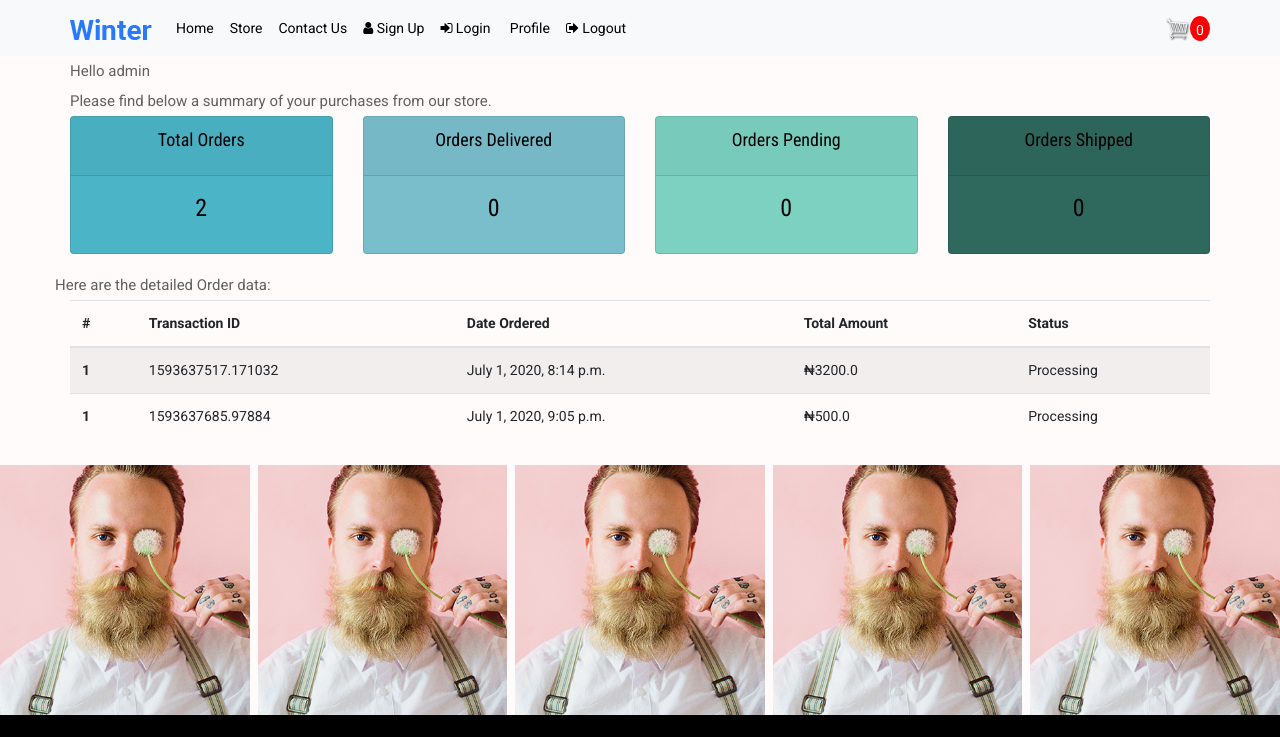
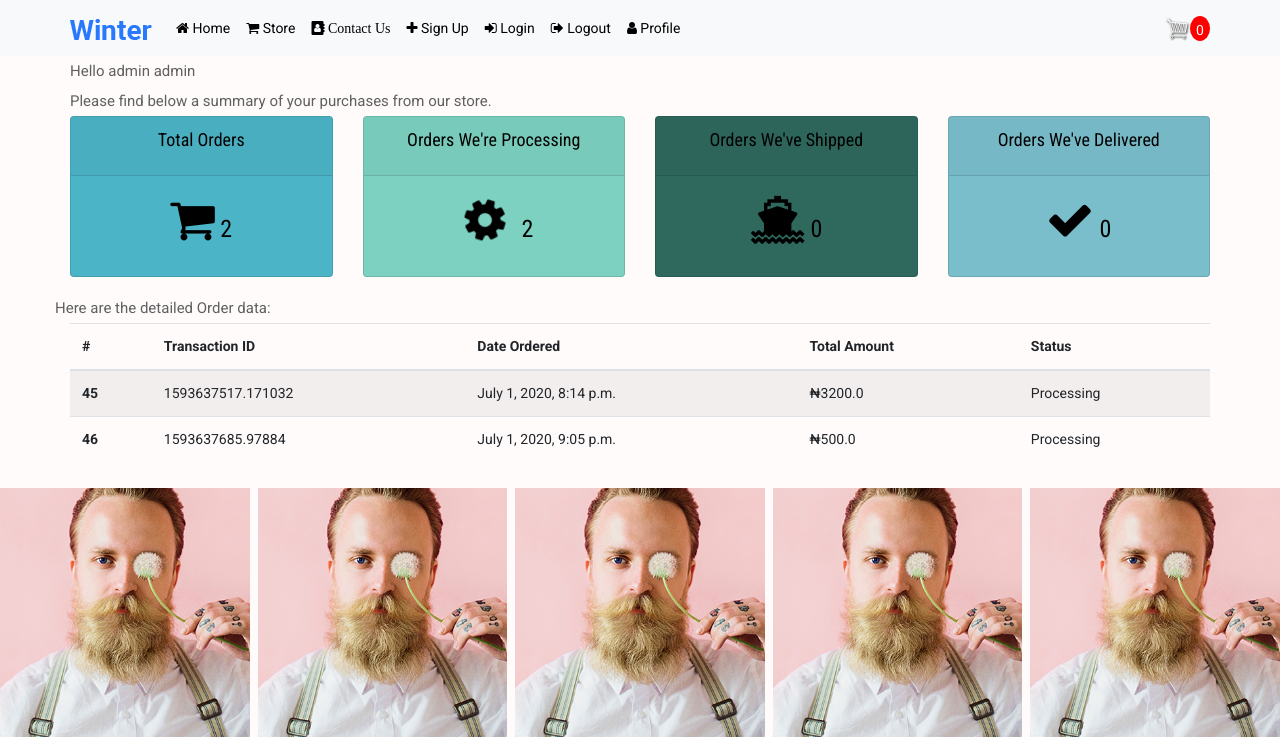
Before and after one commit to unyime1/django-ecommerce-project, a Django app: page /profile/ in a window 1280 px wide. Shown: the top 737 px of the page. Run offline with Django 3.2, Linux system fonts and the light colour scheme; a user stored in the database is signed in; data comes from the database, SQL or seed files in the repository; both versions use the stored data as it was after the commit; parts of the project's set-up code (start-up, migrations or seed data) failed here and were passed over; some libraries are stand-ins or nearby versions.

Commit message:
added fontawesome icons and animations to dashboard

```diff
--- a/stores/models.py
+++ b/stores/models.py
@@ -28,7 +28,7 @@ class Order(models.Model):
     """this model handles the customer orders"""
 
     STATUS = (
-        ('Pending', 'Pending'),
+        ('Processing', 'Processing'),
         ('Shipped', 'Shipped'),
         ('Delivered', 'Delivered'),
     )
@@ -36,7 +36,7 @@ class Order(models.Model):
     customer = models.ForeignKey(Customer, null=True, blank=True, on_delete=models.SET_NULL)
     date_ordered = models.DateTimeField(auto_now_add=True)
     complete = models.BooleanField(default=False, null=True, blank=False)
-    status = models.CharField(max_length=200, null=True, blank=True, choices=STATUS, default='Pending')
+    status = models.CharField(max_length=200, null=True, blank=True, choices=STATUS, default='Processing')
     transaction_id = models.CharField(max_length=200, null=True)
 
     def __str__(self):
@@ -78,6 +78,8 @@ class Order(models.Model):
 
 
 
+
+
 class OrderItem(models.Model):
     """this model handles the datails of a particular item to be purchased"""
     product = models.ForeignKey(Product, null=True, blank=True, on_delete=models.SET_NULL)
--- a/stores/templates/stores/navbar.html
+++ b/stores/templates/stores/navbar.html
@@ -13,28 +13,29 @@
             <div class="collapse navbar-collapse order-3 order-lg-2" id="links">
                 <ul class="navbar-nav mr-auto">
                     <li class="nav-item active">
-                        <a class="nav-link nav-item" href="{% url 'home' %}">Home</a>
+                        <a class="nav-link nav-item" href="{% url 'home' %}"><span class="fa fa-home"></span> Home</a>
                     </li>
                     <li class="nav-item">
-                        <a class="nav-link nav-item" href="{% url 'store' %}">Store</a>
+                        <a class="nav-link nav-item" href="{% url 'store' %}"><span class="fa fa-shopping-cart"></span> Store</a>
                     </li>
                     <li class="nav-item">
-                        <a class="nav-link nav-item" href="{% url 'contact' %}"><span>Contact Us</span></a>
+                        <a class="nav-link nav-item" href="{% url 'contact' %}"><span class="fa fa-address-book"> Contact Us</span></a>
                     </li>
                     <li class="nav-item">
-                        <a class="nav-link nav-item" href="{% url 'register' %}"><span class="fa fa-user"></span> Sign Up</a>
+                        <a class="nav-link nav-item" href="{% url 'register' %}"><span class="fa fa-plus"></span> Sign Up</a>
                     </li>
                     <li class="nav-item">
                         <a class="nav-link nav-item" href="{% url 'login' %}"><span class="fa fa-sign-in"></span> Login</a>
                     </li>
 
                     {% if request.user.is_authenticated %}
+
                     <li class="nav-item">
-                        <a class="nav-link nav-item" href="{% url 'profile' %}"><span class="fa fa-profile"></span> Profile</a>
+                        <a class="nav-link nav-item" href="{% url 'logout' %}"><span class="fa fa-sign-out"></span> Logout</a>
                     </li>
 
                     <li class="nav-item">
-                        <a class="nav-link nav-item" href="{% url 'logout' %}"><span class="fa fa-sign-out"></span> Logout</a>
+                        <a class="nav-link nav-item" href="{% url 'profile' %}"><span class="fa fa-user"></span> Profile</a>
                     </li>
                     {% endif %}
 
--- a/users/templates/users/profile.html
+++ b/users/templates/users/profile.html
@@ -5,7 +5,7 @@
 <div class="container">
     <div class="row">
         <div class="col-md-12">
-            <p>Hello {{customer.first_name}}</p>
+            <p>Hello {{customer.first_name}} {{customer.last_name}}</p>
             <p>Please find below a summary of your purchases from our store.</p>
         </div>
     </div>
@@ -19,7 +19,32 @@
                             <h5 class="card-title">Total Orders</h5>
                         </div>
                         <div class="card-body">
-                            <h3 class="card-title">{{total_orders}}</h3>
+                            <h3 class="card-title"><span class="fa fa-shopping-cart fa-2x"></span> {{total_orders}}</h3>
+                        </div>
+                    </div>
+                </div>
+
+
+
+                <div class="col-md-3">
+                    <div class="card text-center text-white  mb-3" id="orders-pending">
+                        <div class="card-header">
+                            <h5 class="card-title">Orders We're Processing</h5>
+                        </div>
+                        <div class="card-body">
+                            <h3 class="card-title"><span class="fa fa-cog fa-spin fa-2x fa-fw"></span> {{processing}}</h3>
+                        </div>
+                    </div>
+                </div>
+
+
+                <div class="col-md-3">
+                    <div class="card text-center text-white  mb-3" id="orders-shipped">
+                        <div class="card-header">
+                            <h5 class="card-title">Orders We've Shipped</h5>
+                        </div>
+                        <div class="card-body">
+                            <h3 class="card-title"><span class="fa fa-ship fa-2x"></span> {{shipped}}</h3>
                         </div>
                     </div>
                 </div>
@@ -28,34 +53,10 @@
                 <div class="col-md-3">
                     <div class="card text-center text-white  mb-3" id="orders-delivered">
                         <div class="card-header">
-                            <h5 class="card-title">Orders Delivered</h5>
+                            <h5 class="card-title">Orders We've Delivered</h5>
                         </div>
                         <div class="card-body">
-                            <h3 class="card-title">{{delivered}}</h3>
-                        </div>
-                    </div>
-                </div>
-
-
-                <div class="col-md-3">
-                    <div class="card text-center text-white  mb-3" id="orders-pending">
-                        <div class="card-header">
-                            <h5 class="card-title">Orders Pending</h5>
-                        </div>
-                        <div class="card-body">
-                            <h3 class="card-title">{{pending}}</h3>
-                        </div>
-                    </div>
-                </div>
-
-
-                <div class="col-md-3">
-                    <div class="card text-center text-white  mb-3" id="orders-shipped">
-                        <div class="card-header">
-                            <h5 class="card-title">Orders Shipped</h5>
-                        </div>
-                        <div class="card-body">
-                            <h3 class="card-title">{{shipped}}</h3>
+                            <h3 class="card-title"><span class="fa fa-check fa-2x"></span> {{delivered}}</h3>
                         </div>
                     </div>
                 </div>
@@ -80,7 +81,7 @@
                     {% for order in orders %}
                         {% if order.complete %}
                             <tr>
-                                <th scope="row">1</th>
+                                <th scope="row">{{order.id}}</th>
                                 <td> {{order.transaction_id}} </td>
                                 <td> {{order.date_ordered}} </td>
                                 <td> ₦{{order.get_cart_total}} </td>
--- a/users/views.py
+++ b/users/views.py
@@ -152,10 +152,10 @@ def userProfile(request):
     orders = request.user.customer.order_set.all().filter(complete='True')
     total_orders = orders.count()
     delivered = orders.filter(status='Delivered').count()
-    pending = orders.filter(status='Pending').count()
+    processing = orders.filter(status='Processing').count()
     shipped = orders.filter(status='Shipped').count()
 
     context = {'cart_quantity': cart_quantity, 'orders': orders,
                 'total_orders': total_orders, 'delivered': delivered,
-                'pending': pending, 'shipped': shipped, 'customer':customer}
+                'processing': processing, 'shipped': shipped, 'customer':customer}
     return render(request, 'users/profile.html', context)
```
Also changed, not shown: db.sqlite3, stores/migrations/0009_auto_20200701_2106.py (added), stores/migrations/0010_auto_20200701_2106.py (added).
